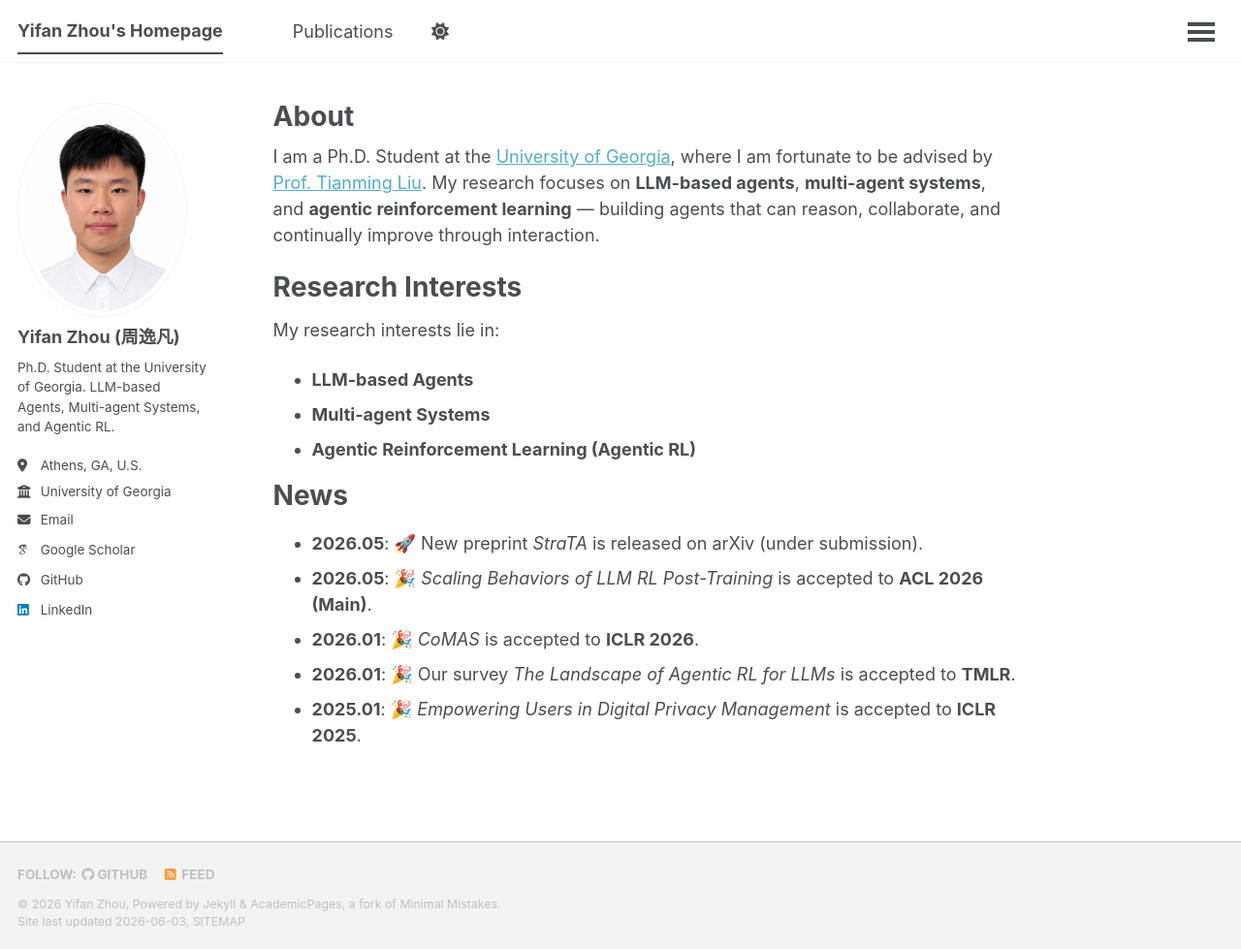
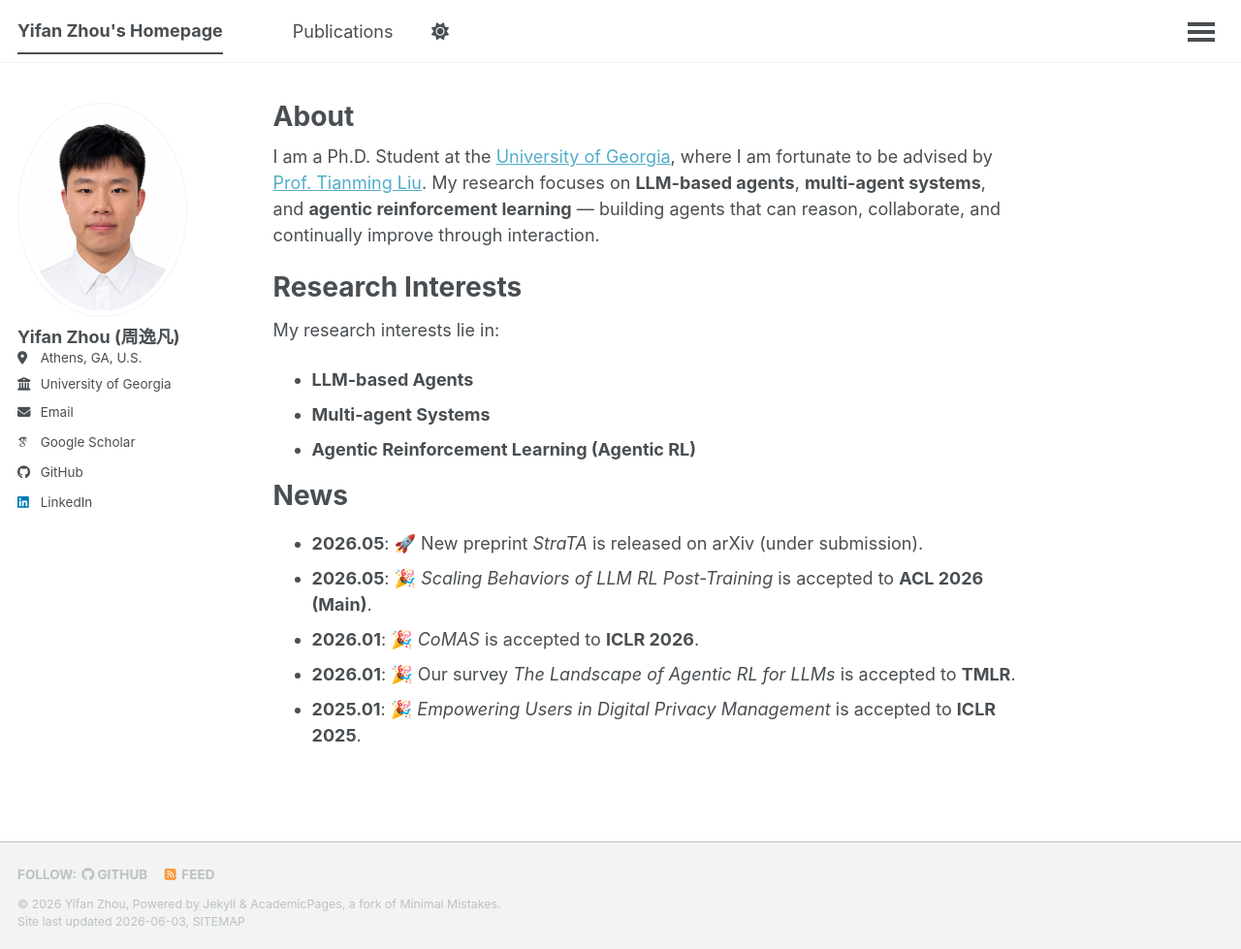
Before and after one commit to yyifan-Onyen/personal_website, a Jekyll site: the page built from _pages/about.md, in a window 1280 px wide and 979 px high. Shown: the whole window at 97% size. Built offline with Jekyll 4.4.1, drawn with Linux system fonts in a browser that asks for light colours; some web fonts are replaced; a script that is not in the unit is left out.

Commit message:
Remove sidebar bio line
Co-Authored-By: Claude Opus 4.7 <noreply@anthropic.com>

```diff
--- a/_config.yml
+++ b/_config.yml
@@ -25,7 +25,7 @@ author:
   avatar           : "profile.png"
   name             : "Yifan Zhou (周逸凡)"
   pronouns         : # example: "she/her"
-  bio              : "Ph.D. Student at the University of Georgia. LLM-based Agents, Multi-agent Systems, and Agentic RL."
+  bio              : # Short biography for the left-hand sidebar
   location         : "Athens, GA, U.S."
   employer         : "University of Georgia"
   uri              : # URL
```
